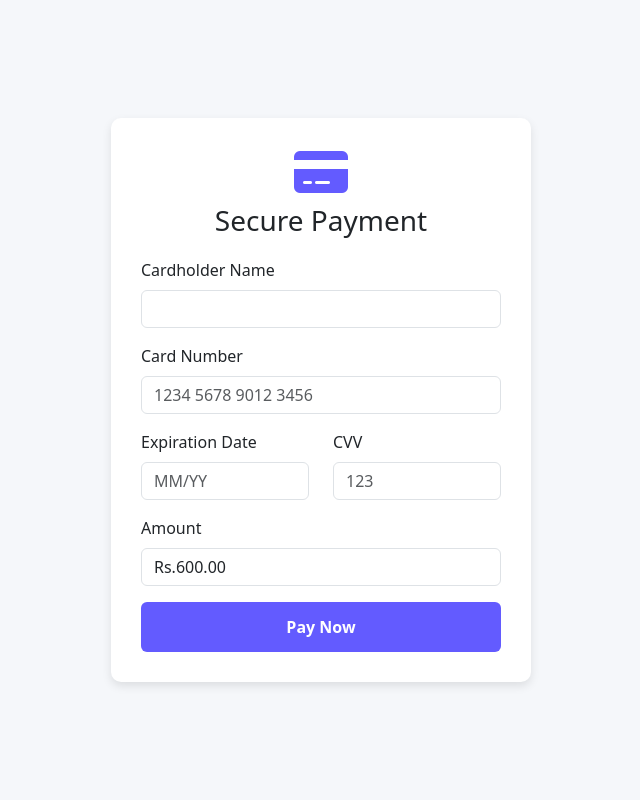
After one commit to sheikhamir/zhs, a Flask app: page /make-payment/1 in a window 1280 px wide. The commit adds this page. Shown: the whole page, without its empty margins (319-959 px from the left). Run offline with Flask 3, Linux system fonts and the light colour scheme; the visitor is signed in with stand-in values (Sample User, id 1); data comes from the database, SQL or seed files in the repository; some libraries are stand-ins or nearby versions.

Commit message:
Minor bug fixes and new pament feature added

```diff
--- a/app.py
+++ b/app.py
@@ -699,7 +699,7 @@ def view_flights():
 
     return render_template('admin/view_flights.html', flights=flights)
 
-@app.route('/admin/flights/<int:id>')
+@app.route('/admin/flights/<int:id>', methods=['GET', 'POST'])
 def view_flight_details(id):
     # Checks for authentication
     if not logged_in() or not is_admin():
@@ -716,11 +716,64 @@ def view_flight_details(id):
         flash('Flight not found!', 'danger')
         return redirect(url_for('view_flights'))
 
+    if request.method == 'POST':
+        # Fetch form data
+        flight_id = request.form.get('flight_id')
+        airline = request.form.get('airline')
+        total_cost = request.form.get('total_cost')
+        departure_date = request.form.get('departure_date')
+        return_date = request.form.get('return_date')
+        layovers = request.form.get('layovers')
+        payment_instructions = request.form.get('payment_instructions')
+
+        formatted_departure_date = datetime.strptime(departure_date, "%Y-%m-%dT%H:%M")  # Convert to Python datetime
+        formatted_return_date = datetime.strptime(return_date, "%Y-%m-%dT%H:%M")  # Convert to Python datetime
+
+        # Validate inputs
+        if not flight_id or not airline or not total_cost or not departure_date or not return_date or not layovers or not payment_instructions:
+            flash('All fields are required!', 'danger')
+            return redirect(url_for('view_flight_details'))
+
+        try:
+            print(flight)
+            # Lets try to find the user_id using email
+            cur.execute("SELECT * FROM `users` where `email`=%s", (flight.get('email'),))
+            user_info = cur.fetchone()
+            user_id = user_info.get('id') if user_info else None
+
+            # Insert data into the database
+            query = """
+                INSERT INTO flight_details
+                (flight_id, airline, cost, departure_flight, return_flight, layovers, instructions)
+                VALUES (%s, %s, %s, %s, %s, %s, %s)
+            """
+            cur.execute(query, (flight_id, airline, total_cost, formatted_departure_date, formatted_return_date, layovers, payment_instructions))
+            mysql.connection.commit()
+
+            # Create new payment detail in the database
+            payment_query = """
+                INSERT INTO payments
+                (user_id, user_email, booking_id, booking_for, payment_amount, payment_method)
+                VALUES (%s, %s, %s, %s, %s, %s)
+            """
+            cur.execute(payment_query, (user_id, flight.get('email'), id, 'FLIGHT', total_cost, 'CARD'))
+            payment_id = cur.lastrowid
+            mysql.connection.commit()
+
+            # Set flight status to user-payment
+            status = 'USER_PAYMENT'
+            cur.execute("UPDATE flights SET status = %s, payment_id = %s WHERE id = %s", (status, payment_id, id, ))
+            mysql.connection.commit()
+
+            flash('Flight proposal submitted successfully!', 'success')
+            return redirect(url_for('view_flights'))
+        except Exception as e:
+            flash(f'Error: {str(e)}', 'danger')
+            return redirect(url_for('view_flights'))
+
     # Fetch flight passengers
     cur.execute("SELECT * FROM flight_passengers WHERE flight_id = %s", (flight.get('id'),))
     passengers = cur.fetchall()
-
-    print(passengers)
 
     cur.close()
 
@@ -743,7 +796,6 @@ def flight_payment(id):
             flash('Flight not found!', 'danger')
             return redirect(url_for('bookings'))
 
-        # Delete the booking from the bookings table
         cur.execute("UPDATE flights SET status='USER_PAYMENT' WHERE id = %s", (id,))
         mysql.connection.commit()
         cur.close()
@@ -1046,6 +1098,81 @@ def delete_admin(id):
 
     flash('Admin deleted successfully!', 'success')
     return redirect(url_for('admins'))
+
+@app.route('/admin/payments', methods=['GET', 'POST'])
+def add_payment():
+    if request.method == 'POST':
+        # Fetch form data
+        user_id = request.form.get('user_id')
+        booking_id = request.form.get('booking_id')
+        booking_for = request.form.get('booking_for')
+        payment_amount = request.form.get('payment_amount')
+        payment_method = request.form.get('payment_method')
+        payment_status = request.form.get('payment_status', 'PENDING')
+
+        cur = mysql.connection.cursor()
+        sql = """
+            INSERT INTO payments (user_id, booking_id, booking_for, payment_amount, payment_method, payment_status)
+            VALUES (%s, %s, %s, %s, %s, %s)
+        """
+        cur.execute(sql, (user_id, booking_id, booking_for, payment_amount, payment_method, payment_status))
+        mysql.connection.commit()
+        cur.close()
+
+        flash('Payment created successfully!', 'success')
+        return redirect(url_for('add_payment'))
+
+    return render_template('admin/add_payment.html')
+
+@app.route('/admin/payments/list', methods=['GET'])
+def view_payments():
+    cur = mysql.connection.cursor(MySQLdb.cursors.DictCursor)
+    cur.execute("SELECT * FROM payments")
+    payments = cur.fetchall()
+    cur.close()
+    return render_template('admin/view_payments.html', payments=payments)
+
+@app.route('/admin/payments/<int:id>', methods=['GET'])
+def get_payment(id):
+    cur = mysql.connection.cursor()
+    cur.execute("SELECT * FROM payments WHERE id = %s", (id,))
+    payment = cur.fetchone()
+    cur.close()
+    if payment:
+        return render_template('admin/payment_detail.html', payment=payment)
+    flash('Payment not found', 'danger')
+    return redirect(url_for('view_payments'))
+
+@app.route('/admin/payments/update/<int:id>', methods=['POST'])
+def update_payment(id):
+    user_id = request.form.get('user_id')
+    booking_id = request.form.get('booking_id')
+    booking_for = request.form.get('booking_for')
+    payment_amount = request.form.get('payment_amount')
+    payment_method = request.form.get('payment_method')
+    payment_status = request.form.get('payment_status')
+
+    cur = mysql.connection.cursor()
+    sql = """
+        UPDATE payments
+        SET user_id = %s, booking_id = %s, booking_for = %s, payment_amount = %s, payment_method = %s, payment_status = %s
+        WHERE id = %s
+    """
+    cur.execute(sql, (user_id, booking_id, booking_for, payment_amount, payment_method, payment_status, id))
+    mysql.connection.commit()
+    cur.close()
+
+    flash('Payment updated successfully!', 'success')
+    return redirect(url_for('view_payments'))
+
+@app.route('/admin/payments/delete/<int:id>', methods=['POST'])
+def delete_payment(id):
+    cur = mysql.connection.cursor()
+    cur.execute("DELETE FROM payments WHERE id = %s", (id,))
+    mysql.connection.commit()
+    cur.close()
+    flash('Payment deleted successfully!', 'success')
+    return redirect(url_for('view_payments'))
 
 # Public routes
 @app.route('/login', methods=['GET', 'POST'])
@@ -1391,7 +1518,7 @@ def my_bookings():
     cur.execute("SELECT * FROM cancelled_bookings WHERE email = %s", (user_email,))
     bookings_cancelled = cur.fetchall()
 
-    # Fetch custom tours
+    # Fetch custom tours with payment_id
     cur.execute("""
         SELECT
             GROUP_CONCAT(td.country) as country,
@@ -1403,16 +1530,18 @@ def my_bookings():
             ct.details as details,
             ct.status as status,
             COUNT(DISTINCT td.id) AS total_tours,
-            COUNT(DISTINCT tt.id) AS total_people
+            COUNT(DISTINCT tt.id) AS total_people,
+            p.id as payment_id  -- Fetch payment ID if exists
         FROM `custom_tours` ct
         JOIN `tour_destinations` td ON td.tour_id = ct.id
         LEFT JOIN `tour_travelers` tt ON tt.tour_id = ct.id
+        LEFT JOIN `payments` p ON p.booking_for = 'HOTEL' AND p.booking_id = ct.id  -- Join with payments
         WHERE ct.email = %s
         GROUP BY ct.id
     """, (user_email,))
     custom_tours = cur.fetchall()
 
-    # Fetch flight bookings
+    # Fetch flight bookings with payment_id
     cur.execute("""
         SELECT
             f.id as id,
@@ -1424,9 +1553,11 @@ def my_bookings():
             f.return_date as return_date,
             f.flight_class as flight_class,
             f.status as status,
-            GROUP_CONCAT(fp.name) as people
+            GROUP_CONCAT(fp.name) as people,
+            p.id as payment_id  -- Fetch payment ID if exists
         FROM `flights` f
         JOIN `flight_passengers` fp ON fp.flight_id = f.id
+        LEFT JOIN `payments` p ON p.booking_for = 'FLIGHT' AND p.booking_id = f.id  -- Join with payments
         WHERE f.email = %s
         GROUP BY f.id
         ORDER BY f.created_at DESC
@@ -1551,6 +1682,64 @@ def cancel_booking(id):
     except Exception as e:
         flash(f'Error canceling booking: {str(e)}', 'danger')
         return redirect(url_for('my_bookings'))
+
+@app.route('/make-payment/<int:id>', methods=['GET', 'POST'])
+def user_make_payment_page(id):
+    # Checks for authentication
+    if not logged_in():
+        flash("Login required", 'danger')
+        return redirect(url_for('login'))
+
+    try:
+        # Fetch the booking details
+        cur = mysql.connection.cursor(MySQLdb.cursors.DictCursor)
+        cur.execute("SELECT * FROM `payments` WHERE `id` = %s", (id,))
+        payment = cur.fetchone()
+
+        if request.method == 'POST':
+            try:
+                cardholder = request.form.get('cardholder')
+                cardnumber = request.form.get('cardnumber')
+                expiry = request.form.get('expiry')
+                cvv = request.form.get('cvv')
+                payment_id = request.form.get('payment_id')
+
+                # Update the payment record
+                cur.execute("UPDATE `payments` SET `payment_status`='COMPLETED', `timestamp`=NOW() WHERE `id`=%s", (id,))
+                mysql.connection.commit()
+
+                booking_for = payment.get('booking_for')
+                table_name = 'flights' if booking_for == 'FLIGHT' else 'hotel'
+
+                if booking_for == 'FLIGHT':
+                    # Update the record
+                    cur.execute("UPDATE `flights` SET `payment_status`='COMPLETED', `timestamp`=NOW() WHERE `id`=%s", (id,))
+                    mysql.connection.commit()
+
+                if booking_for == 'HOTEL':
+                    # Update the record
+                    cur.execute("UPDATE `hotel_booking` SET `payment_status`='COMPLETED', `timestamp`=NOW() WHERE `id`=%s", (id,))
+                    mysql.connection.commit()
+
+                if booking_for == 'TOUR':
+                    # Update the record
+                    cur.execute("UPDATE `custom_tours` SET `status`='CONFIRMED' WHERE `id`=%s", (id,))
+                    mysql.connection.commit()
+
+                return redirect(url_for('user_payment_status'))
+
+            except Exception as e:
+                return redirect(url_for('user_payment_status', status='failure'))
+
+        return render_template('payment/payment.html', payment=payment)
+
+    except Exception as e:
+        flash(f'Error: {str(e)}', 'danger')
+        return redirect(url_for('view_tickets'))
+
+@app.route('/payment-status', methods=['GET'])
+def user_payment_status():
+    return render_template('payment/payment_status.html')
 
 @app.template_filter('currency')
 def currency_format(value):
--- a/templates/admin/bookings.html
+++ b/templates/admin/bookings.html
@@ -43,7 +43,7 @@
                 <tbody>
                     {% for booking in bookings %}
                     <tr>
-                        <td>{{ booking.id }}</td>
+                        <td>PK{{ booking.id }}</td>
                         <td>{{ booking.byuser }}</td>
                         <td>{{ booking.name }}</td>
                         <td>{{ booking.email }}</td>
--- a/templates/admin/view_flights.html
+++ b/templates/admin/view_flights.html
@@ -27,6 +27,7 @@
             <table id="datatablesSimple">
                 <thead>
                     <tr>
+                        <th scope="col">ID</th>
                         <th scope="col">Email</th>
                         <th scope="col">Ticket Type</th>
                         <th scope="col">Flight Class</th>
@@ -42,6 +43,7 @@
                 <tbody>
                     {% for flight in flights %}
                         <tr>
+                            <td>FL{{ flight.id }}</td>
                             <td>{{ flight.email }}</td>
                             <td>{{ flight.ticket_type }}</td>
                             <td>{{ flight.flight_class }}</td>
@@ -57,9 +59,9 @@
                                     <br/><a class="btn btn-primary btn-sm" href="{{ url_for('view_flight_details', id=flight.id) }}">Review</a>
                                 {% endif %}
 
-                                {% if flight.status == 'USER_PAYMENT' %}
+                                <!-- {% if flight.status == 'USER_PAYMENT' %}
                                     <br/><a class="btn btn-success btn-sm" href="{{ url_for('flight_paid', id=flight.id) }}">Mark Paid</a>
-                                {% endif %}
+                                {% endif %} -->
 
                                 {% if flight.status == 'PAID' %}
                                     <br/><a class="btn btn-secondary btn-sm" href="{{ url_for('flight_ticketed', id=flight.id) }}">Generate Ticket</a>
--- /dev/null
+++ b/templates/payment/payment.html
@@ -0,0 +1,81 @@
+<!DOCTYPE html>
+<html lang="en">
+<head>
+    <meta charset="UTF-8">
+    <meta name="viewport" content="width=device-width, initial-scale=1.0">
+    <title>Secure Payment | ZHS Tour</title>
+    <link href="https://cdn.jsdelivr.net/npm/bootstrap@5.3.0/dist/css/bootstrap.min.css" rel="stylesheet">
+    <script src="https://kit.fontawesome.com/a076d05399.js" crossorigin="anonymous"></script>
+    <style>
+        body {
+            background-color: #f5f7fa;
+            display: flex;
+            justify-content: center;
+            align-items: center;
+            height: 100vh;
+        }
+        .payment-container {
+            background: #ffffff;
+            padding: 30px;
+            border-radius: 10px;
+            box-shadow: 0px 4px 10px rgba(0, 0, 0, 0.1);
+            width: 100%;
+            max-width: 420px;
+        }
+        .form-control {
+            border-radius: 6px;
+        }
+        .btn-pay {
+            background: #635bff;
+            color: white;
+            padding: 12px;
+            font-weight: bold;
+            width: 100%;
+            border-radius: 6px;
+            transition: 0.3s;
+        }
+        .btn-pay:hover {
+            background: #5345ff;
+        }
+        .logo {
+            text-align: center;
+            margin-bottom: 20px;
+        }
+    </style>
+</head>
+<body>
+    <div class="payment-container">
+        <div class="logo">
+            <i class="fas fa-credit-card fa-3x" style="color: #635bff;"></i>
+            <h3 class="mt-2">Secure Payment</h3>
+        </div>
+
+        <form action="" method="POST">
+            <div class="mb-3">
+                <label for="cardholder" class="form-label">Cardholder Name</label>
+                <input type="text" class="form-control" id="cardholder" name="cardholder" required>
+            </div>
+            <div class="mb-3">
+                <label for="cardnumber" class="form-label">Card Number</label>
+                <input type="text" class="form-control" id="cardnumber" name="cardnumber" placeholder="1234 5678 9012 3456" required>
+            </div>
+            <div class="row">
+                <div class="col-md-6 mb-3">
+                    <label for="expiry" class="form-label">Expiration Date</label>
+                    <input type="text" class="form-control" id="expiry" name="expiry" placeholder="MM/YY" required>
+                </div>
+                <div class="col-md-6 mb-3">
+                    <label for="cvv" class="form-label">CVV</label>
+                    <input type="text" class="form-control" id="cvv" name="cvv" placeholder="123" required>
+                </div>
+            </div>
+            <div class="mb-3">
+                <label for="amount" class="form-label">Amount</label>
+                <input type="text" class="form-control" id="amount" name="amount" value="{{ payment.payment_amount|currency }}" readonly>
+                <input type="hidden" name="payment_id" value="{{ payment.id }}"/>
+            </div>
+            <button type="submit" class="btn btn-pay">Pay Now</button>
+        </form>
+    </div>
+</body>
+</html>
--- a/templates/template.admin.html
+++ b/templates/template.admin.html
@@ -63,6 +63,10 @@
                         <a class="nav-link {{ 'active' if request.path in [url_for('view_packages'), url_for('add_packages')] else '' }}" href="{{ url_for('view_packages') }}">
                             <div class="sb-nav-link-icon"><i class="fa-solid fa-box-archive"></i></div> Packages
                         </a>
+
+                        <a class="nav-link {{ 'active' if request.path in [url_for('view_payments'), url_for('add_payment')] else '' }}" href="{{ url_for('view_payments') }}">
+                            <div class="sb-nav-link-icon"><i class="fa-solid fa-sack-dollar"></i></div> Payments
+                        </a>
                         <!-- <div class="collapse" id="collapsePages" aria-labelledby="headingTwo" data-bs-parent="#sidenavAccordion">
                             <nav class="sb-sidenav-menu-nested nav accordion" id="sidenavAccordionPages">
 
```
Also changed, not shown: templates/admin/add_payment.html (added, +64 -0 lines), templates/admin/review_flight.html (+22 -13 lines), templates/admin/view_payments.html (added, +75 -0 lines), templates/my-bookings.html (+36 -12 lines), templates/payment/payment_status.html (added, +80 -0 lines), zhs/routes/__init__.py (added).
